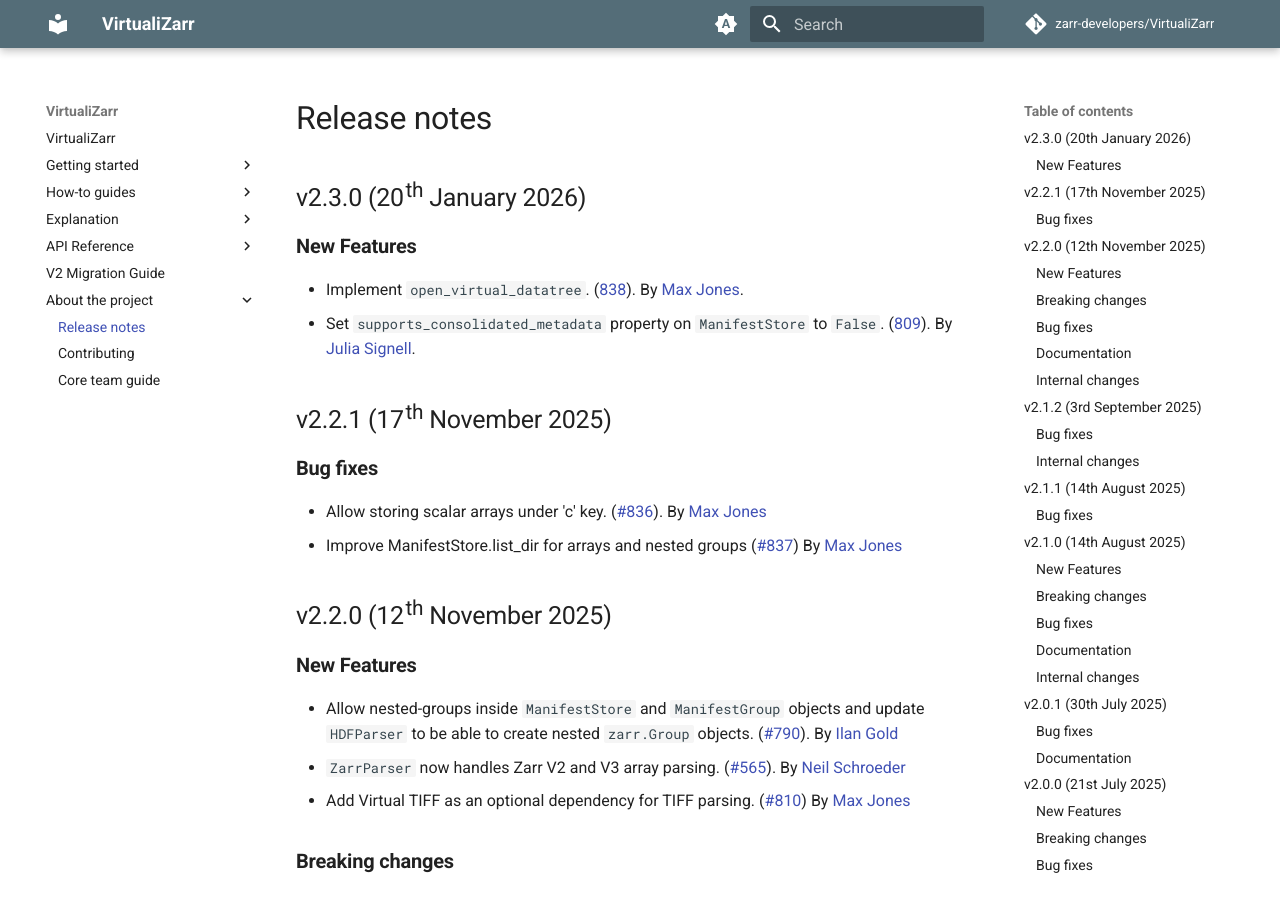
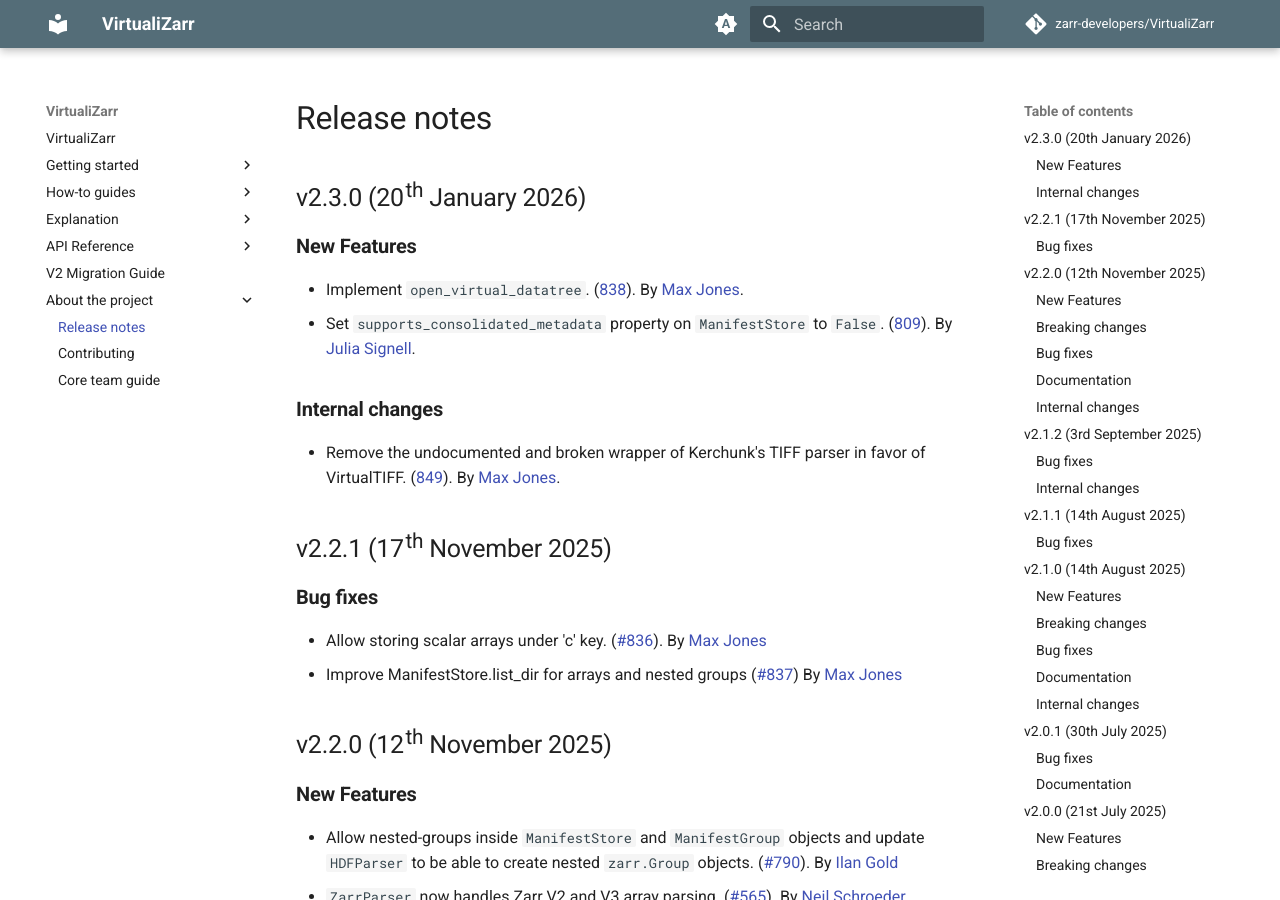
Before and after one commit to zarr-developers/VirtualiZarr, an MkDocs documentation site: the page built from docs/releases.md, in a window 1280 px wide and 900 px high. Built offline with MkDocs 1.6.1 and Material for MkDocs 9.7.7, drawn with Linux system fonts in a browser that asks for light colours; comment, search, counter and statistics services are not loaded; the version menu is left out.

Commit message:
Add release notes entry about kerchunk TIFF removal

```diff
--- a/docs/releases.md
+++ b/docs/releases.md
@@ -10,6 +10,13 @@
 - Set `supports_consolidated_metadata` property on `ManifestStore` to `False`.
   ([809](https://github.com/zarr-developers/VirtualiZarr/pull/809)).
   By [Julia Signell](https://github.com/jsignell).
+
+### Internal changes
+
+- Remove the undocumented and broken wrapper of Kerchunk's TIFF parser in
+  favor of VirtualTIFF.
+  ([849](https://github.com/zarr-developers/VirtualiZarr/pull/849)).
+  By [Max Jones](https://github.com/maxrjones).
 
 ## v2.2.1 (17th November 2025)
 
```
